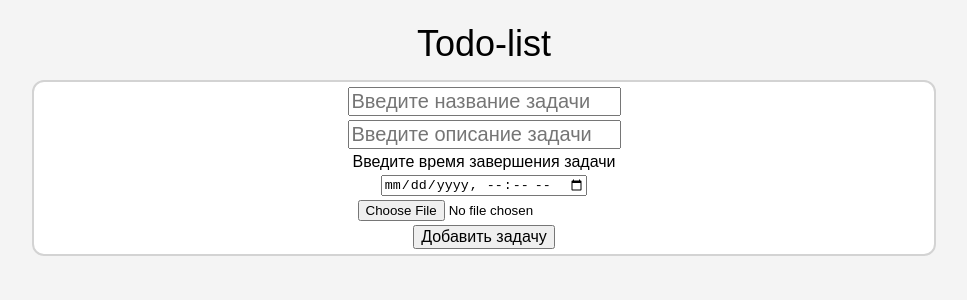
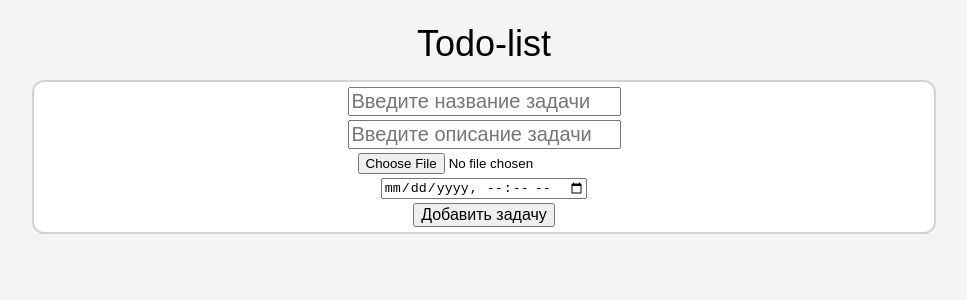
Before and after one commit to aarsaevv/react-todolist, a React (Create React App) app: page / in a window 1280 px wide. Shown: the top 300 px of the page, without its empty margins (156-1123 px from the left). Built offline with nearby package versions, Linux system fonts and the light colour scheme.

Commit message:
Одно из самых тяжелых
Прикрутить таймстамп и сделать проверку на дедлайн времени по задаче.

```diff
--- a/package.json
+++ b/package.json
@@ -6,7 +6,6 @@
     "@testing-library/jest-dom": "^5.16.5",
     "@testing-library/react": "^13.4.0",
     "@testing-library/user-event": "^13.5.0",
-    "dayjs": "^1.11.6",
     "react": "^18.2.0",
     "react-dom": "^18.2.0",
     "react-scripts": "5.0.1",
--- a/src/App.js
+++ b/src/App.js
@@ -6,7 +6,7 @@ import TodoList from "./components/TodoList/TodoList.js";
 function App() {
 	let [todos, setTodos] = useState([]);
 
-	const addTodoTitle = (todo) => {
+	const addTodo = (todo) => {
 		todos.push(todo);
 		setTodos(todos);
 		setTodos([...todos]);
@@ -44,11 +44,12 @@ function App() {
 		});
 		setTodos(todos);
 	};
+
 	return (
 		<div className="App">
 			<Header />
 			<TodoList
-				addTodoTitle={addTodoTitle}
+				addTodo={addTodo}
 				toggleChecked={toggleChecked}
 				removeTodo={removeTodo}
 				editTodoTitle={editTodoTitle}
--- a/src/components/Forms/EmbeddedFiles.js
+++ /dev/null
@@ -1,9 +0,0 @@
-function EmbeddedFiles(props) {
-	return (
-		<div className="embedded-files">
-			<input type="file" />
-		</div>
-	);
-}
-
-export default EmbeddedFiles;
--- a/src/components/Forms/TodoAddForm.js
+++ b/src/components/Forms/TodoAddForm.js
@@ -1,9 +1,10 @@
 import { useState } from "react";
-import EmbeddedFiles from "./EmbeddedFiles.js";
 
 function TodoAddForm(props) {
 	const [title, setTitle] = useState("");
 	const [description, setDescription] = useState("");
+	const {choosedFile, setChoosedFile} = useState("");
+	const [timestamp, setTimestamp] = useState("");
 
 	const handleInputTitle = (event) => {
 		setTitle(event.target.value);
@@ -11,14 +12,18 @@ function TodoAddForm(props) {
 	const handleInputDescription = (event) => {
 		setDescription(event.target.value);
 	};
-	const addTodoTitle = (event) => {
+	const handleInputDate = (event) => {
+		let timestamp = ((new Date(event.target.value)).getTime() / 100);
+		setTimestamp(timestamp);
+	};
+	const addTodo = (event) => {
 		if (title) {
-			props.addTodoTitle({
+			props.addTodo({
 				id: props.todos.length + 1,
 				title,
 				description,
 				checked: false,
-				timestamp: 0,
+				timestamp,
 				imageSrc:
 					"https://www.html.am/images/samples/remarkables_queenstown_new_zealand-300x225.jpg",
 			});
@@ -29,11 +34,11 @@ function TodoAddForm(props) {
 		}
 	};
 	const handleClick = (event) => {
-		addTodoTitle();
+		addTodo();
 	};
 	const handleKeypress = (event) => {
 		if (event.keyCode === 13) {
-			addTodoTitle();
+			addTodo();
 		}
 	};
 	return (
@@ -56,9 +61,12 @@ function TodoAddForm(props) {
 				onKeyDown={handleKeypress}
 				placeholder="Введите описание задачи"
 			/>
-			<span>Введите время завершения задачи</span>
-			<input type="datetime-local" />
-			<EmbeddedFiles />
+			<input type="file" />
+			<input
+				type="datetime-local"
+				id="todo-deadline"
+				onChange={handleInputDate}
+			/>
 			<button
 				onClick={handleClick}
 				className="add-button">
--- a/src/components/TodoList/TodoList.js
+++ b/src/components/TodoList/TodoList.js
@@ -5,7 +5,7 @@ function TodoList(props) {
 	return (
 		<div className="todo-list">
 			<TodoAddForm
-				addTodoTitle={props.addTodoTitle}
+				addTodo={props.addTodo}
 				todos={props.todos}
 			/>
 			{props.todos.length > 0 &&
```
Also changed, not shown: 1 other file (tests, documents, lock files or other folders).
